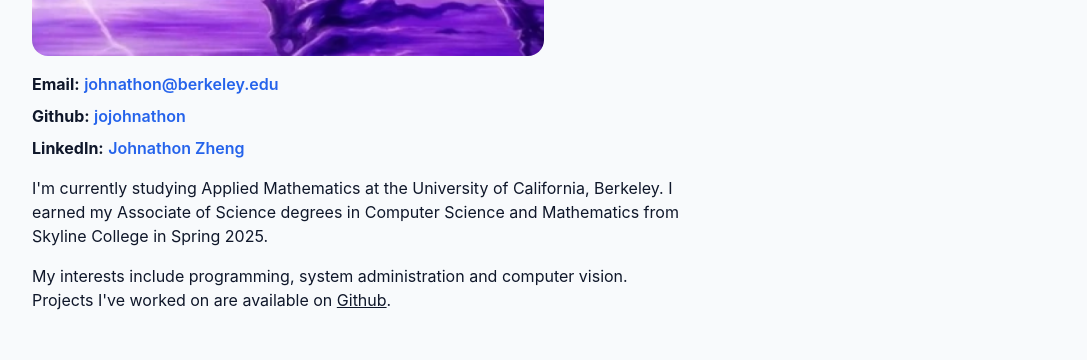
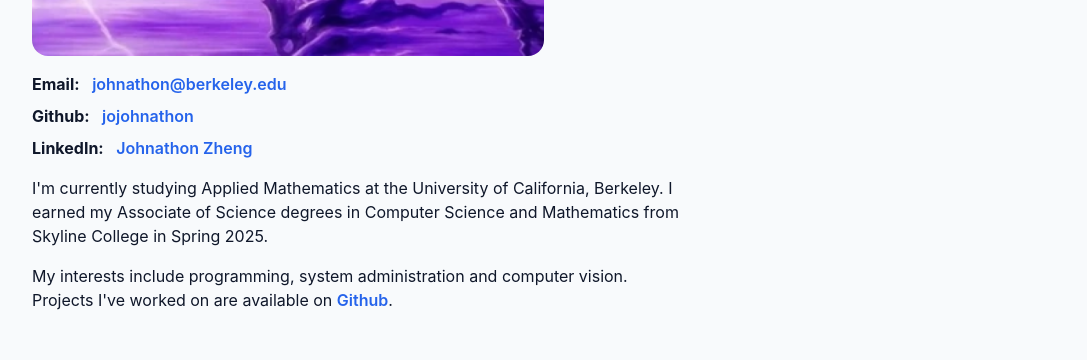
Before and after one commit to jojohnathon/jojohnathon.github.io, a Svelte app: page / in a window 1280 px wide. Shown: the part 346-706 px from the top of the page, without its empty margins (32-1119 px from the left). Built offline with nearby package versions, Linux system fonts and the light colour scheme.

Commit message:
add animations

```diff
--- a/src/App.svelte
+++ b/src/App.svelte
@@ -1,5 +1,6 @@
 <script lang="ts">
-  import { styleOptions } from './styleOptions';
+  import { fly } from "svelte/transition";
+  import { styleOptions } from "./styleOptions";
 </script>
 
 <svelte:head>
@@ -18,7 +19,7 @@
   <meta property="og:type" content="website" />
 </svelte:head>
 
-<main class="page">
+<main class="page" transition:fly={{ y: -50, duration: 600 }}>
   <h1>Johnathon Zheng</h1>
 
   <div class="image-container">
@@ -42,12 +43,15 @@
   </ul>
 
   <p>
-    I'm currently studying Applied Mathematics at the University of California, Berkeley. I earned my
-    Associate of Science degrees in Computer Science and Mathematics from Skyline College in Spring 2025.
+    I'm currently studying Applied Mathematics at the University of California,
+    Berkeley. I earned my Associate of Science degrees in Computer Science and
+    Mathematics from Skyline College in Spring 2025.
   </p>
   <p>
-    My interests include programming, system administration and computer vision. Projects I've worked on are
-    available on <a href="https://github.com/jojohnathon">Github</a>.
+    My interests include programming, system administration and computer vision.
+    Projects I've worked on are available on <a
+      href="https://github.com/jojohnathon">Github</a
+    >.
   </p>
 
   <section class="style-options" aria-labelledby="style-options-heading">
@@ -87,12 +91,14 @@
     font-weight: 700;
     letter-spacing: -0.04em;
     margin: 0;
+    animation: slideUp 0.4s ease 0s backwards;
   }
 
   .image-container {
     display: flex;
     height: 50%;
     gap: 0.625rem;
+    animation: slideUp 0.4s ease 0.05s backwards;
   }
 
   .image-container img {
@@ -100,6 +106,12 @@
     height: auto;
     border-radius: 1rem;
     object-fit: cover;
+    transition: transform 0.3s ease;
+    cursor: pointer;
+  }
+
+  .image-container img:hover {
+    transform: scale(1.05) rotate(1deg);
   }
 
   .contact-list {
@@ -109,16 +121,99 @@
     display: flex;
     flex-direction: column;
     gap: 0.5rem;
+    animation: slideUp 0.4s ease 0.1s backwards;
+  }
+
+  .contact-list li {
+    animation: slideUp 0.4s ease backwards;
+  }
+
+  .contact-list li:nth-child(1) {
+    animation-delay: 0.15s;
+  }
+  .contact-list li:nth-child(2) {
+    animation-delay: 0.2s;
+  }
+  .contact-list li:nth-child(3) {
+    animation-delay: 0.25s;
+  }
+
+  p {
+    animation: slideUp 0.4s ease backwards;
+  }
+
+  p:nth-of-type(1) {
+    animation-delay: 0.3s;
+  }
+  p:nth-of-type(2) {
+    animation-delay: 0.35s;
+  }
+
+  @keyframes slideUp {
+    from {
+      opacity: 0;
+      transform: translateY(20px);
+    }
+    to {
+      opacity: 1;
+      transform: translateY(0);
+    }
   }
 
   .contact-list a {
     color: #2563eb;
     font-weight: 600;
     text-decoration: none;
+    position: relative;
+    padding: 0.25rem 0.5rem;
+    border-radius: 0.25rem;
+    transition: color 0.3s ease;
+  }
+
+  .contact-list a::after {
+    content: "";
+    position: absolute;
+    bottom: 0.1rem;
+    left: 0.5rem;
+    width: 0;
+    height: 2px;
+    background: #2563eb;
+    transition: width 0.3s ease;
   }
 
   .contact-list a:hover {
-    text-decoration: underline;
+    color: #1d47a1;
+  }
+
+  .contact-list a:hover::after {
+    width: calc(100% - 1rem);
+  }
+
+  p a {
+    color: #2563eb;
+    font-weight: 600;
+    text-decoration: none;
+    position: relative;
+    transition: color 0.3s ease;
+  }
+
+  p a::after {
+    content: "";
+    position: absolute;
+    bottom: 0.05rem;
+    left: 0;
+    width: 0;
+    height: 2px;
+    background: #2563eb;
+    transition: width 0.3s ease;
+  }
+
+  p a:hover {
+    color: #1d47a1;
+  }
+
+  p a:hover::after {
+    width: 100%;
   }
 
   p {
@@ -162,7 +257,8 @@
     padding: 0.75rem;
     background: rgba(15, 23, 42, 0.08);
     border-radius: 0.75rem;
-    font-family: 'Fira Code', 'SFMono-Regular', Consolas, 'Liberation Mono', monospace;
+    font-family: "Fira Code", "SFMono-Regular", Consolas, "Liberation Mono",
+      monospace;
     font-size: 0.9rem;
     white-space: pre-wrap;
   }
```
